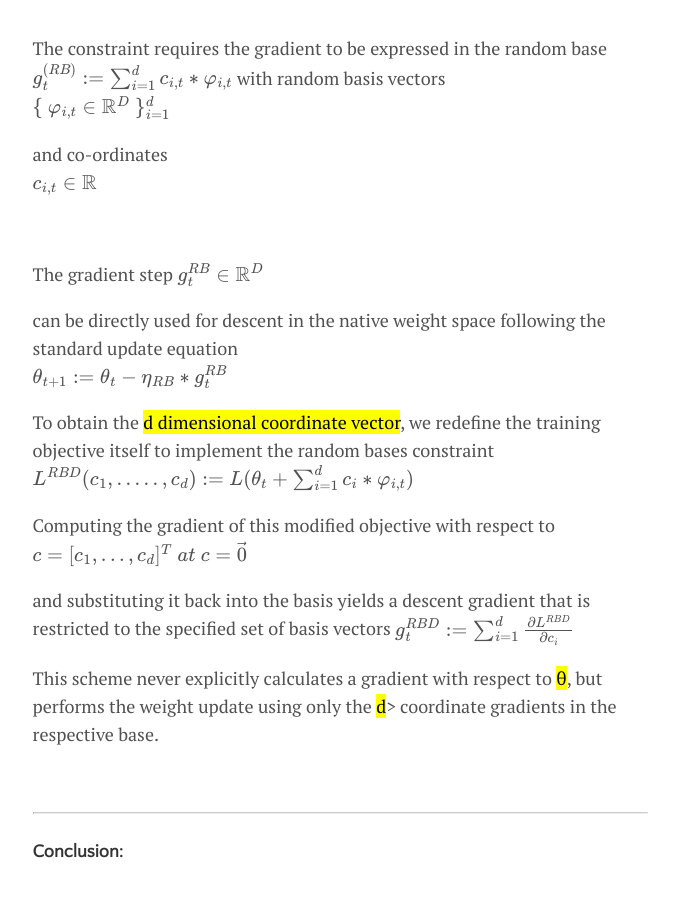
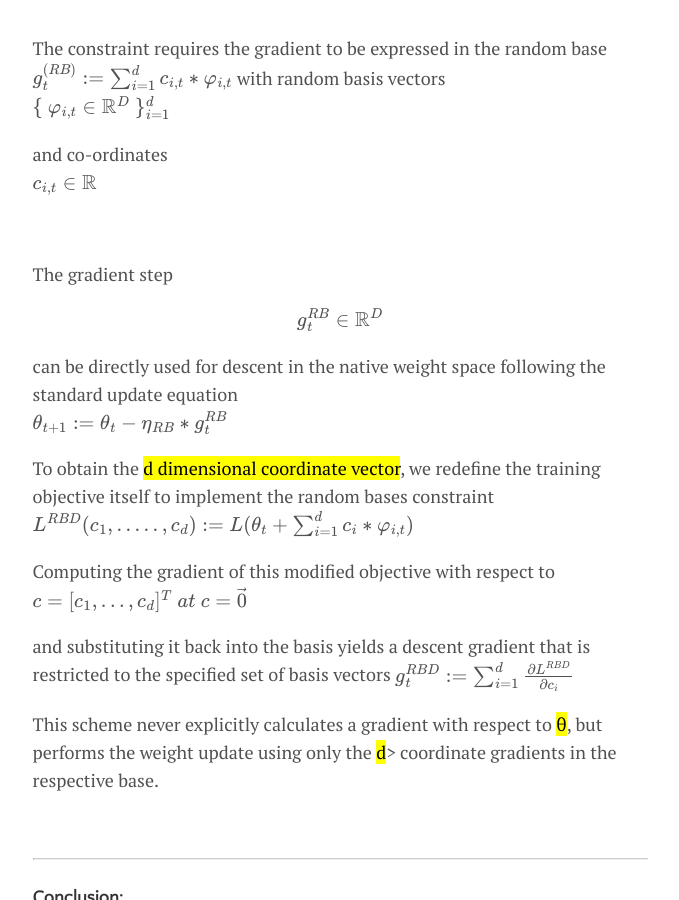
Before and after one commit to karthikziffer/karthikziffer.github.io, a Jekyll site: the page built from _posts/2022-03-31-low-dimension-neural-network-training.md, in a window 1280 px wide and 900 px high, scrolled down 3605 px. Shown: the whole window, without its empty margins (300-979 px from the left). Built offline with Jekyll 4.4.1, drawn with Linux system fonts in a browser that asks for light colours; formulas are drawn with MathJax 3; comment, search, counter and statistics services are not loaded.

```diff
--- a/_posts/2022-03-31-low-dimension-neural-network-training.md
+++ b/_posts/2022-03-31-low-dimension-neural-network-training.md
@@ -124,8 +124,10 @@ $$
 <br>
 
 The gradient step
+
+
 $$
-g_t^{RB}  \in   \mathbb{R}^{D}
+\\ g_t^{RB}  \in   \mathbb{R}^{D}
 $$
 
 
```
